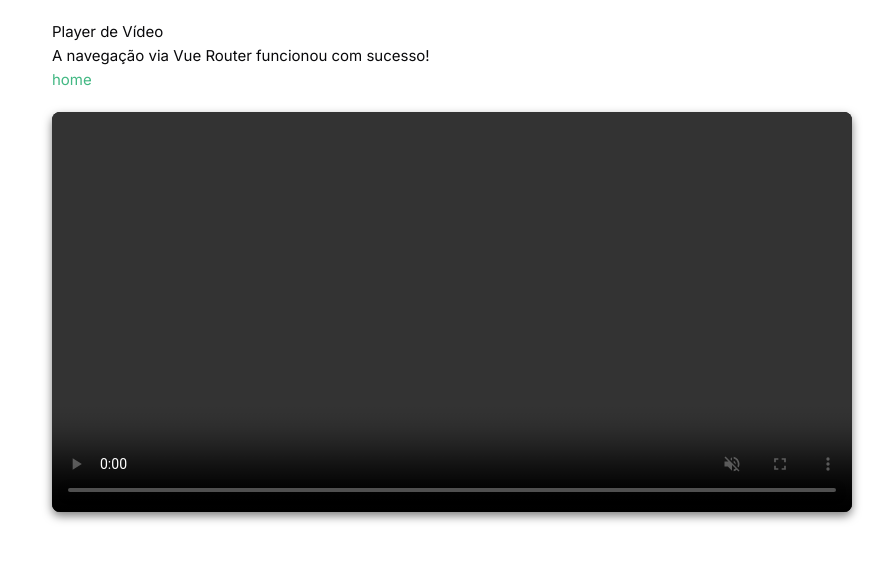
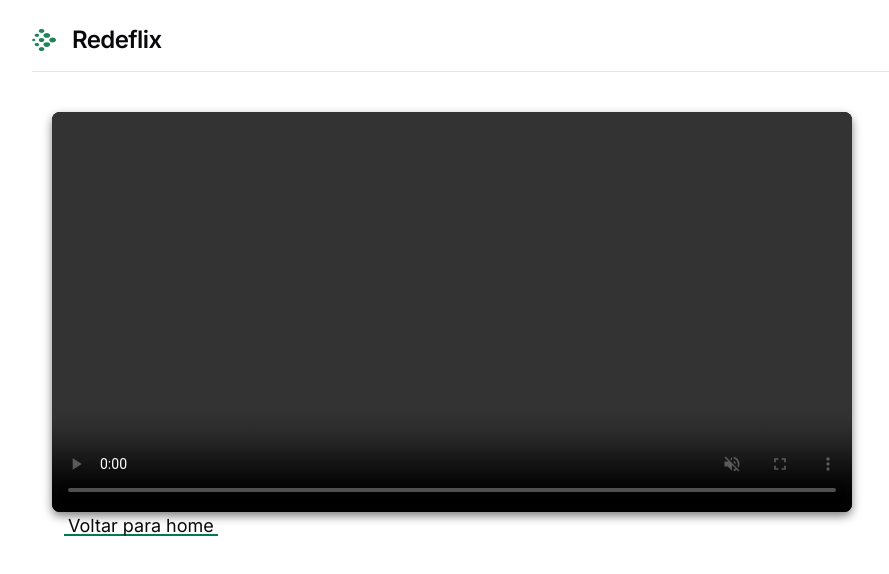
Before and after one commit to yurimutz/Trabalho-Redes, a Vue app in the folder cliente/: page /player in a window 1280 px wide. Shown: the top 574 px of the page, without its empty margins (0-889 px from the left). Built offline with nearby package versions, Linux system fonts and the light colour scheme.

Commit message:
feat: agora o header é um componente vue

```diff
--- a/cliente/src/Home.vue
+++ b/cliente/src/Home.vue
@@ -1,5 +1,6 @@
 <script setup>
   import { onMounted, ref } from 'vue';
+import Header from './components/Header.vue';
 import Carousel from './components/ui/carousel/Carousel.vue';
 import CarouselContent from './components/ui/carousel/CarouselContent.vue';
 import CarouselItem from './components/ui/carousel/CarouselItem.vue';
@@ -31,19 +32,11 @@ import CarouselPrevious from './components/ui/carousel/CarouselPrevious.vue';
 
 <template>
 
-  <header class="h-16 flex flex-wrap justify-center sm:justify-start items-center md:py-6 px-4 border-b">
-    <div class="wrapper py-5 gap-2 lg:gap-4 lg:pt-0">
-      <img alt="Vue logo" class="logo" src="./assets/redeflix.svg" width="24" height="24" />
-      <h3
-        class="scroll-m-20 text-2xl font-semibold tracking-tight"
-        >
-        Redeflix</h3>
-      <!-- <HelloWorld msg="RedeFlix" /> -->
-    </div>
-  </header>
-
+  <Header />
 
   <main class="mt-9">
+
+    <h1 class="scroll-m-20 text-4xl font-extrabold tracking-tight text-balance">Catálogo</h1>
 
     <Carousel
       class="relative pt-8"
--- a/cliente/src/Player.vue
+++ b/cliente/src/Player.vue
@@ -1,6 +1,7 @@
 <script setup>
 import { onMounted, ref } from 'vue';
 import { useRoute } from 'vue-router';
+import Header from './components/Header.vue';
 const videoPlayer = ref(null);
 const route = useRoute();
 
@@ -390,14 +391,25 @@ onMounted(() => {
 </script>
 
 <template>
+
+  <Header />
+
   <div class="player-container">
-    <h2>Player de Vídeo</h2>
-    <p>A navegação via Vue Router funcionou com sucesso!</p>
-    <a href="/">home</a>
+    <!-- <h2>Player de Vídeo</h2>
+    <p>A navegação via Vue Router funcionou com sucesso!</p> -->
 
     <div class="video-wrapper">
       <video ref="videoPlayer" controls autoplay muted></video>
     </div>
+
+    <!-- <a href="/">Voltar para home</a> -->
+
+    <a href="/" class="text-lg m-3 group relative w-max">
+      <span class ="p-1 relative z-10 group-hover:text-white">Voltar para home</span>
+      <!-- <span class="absolute -bottom-1 left-1/2 w-0 transition-all h-0.5 bg-primary group-hover:w-3/6"></span> -->
+      <!-- <span class="absolute -bottom-1 right-1/2 w-0 transition-all h-0.5 bg-primary group-hover:w-3/6"></span> -->
+      <span class="absolute left-0 bottom-0 w-full h-0.5 transition-all bg-primary z-0 group-hover:h-full "></span>
+  </a>
   </div>
 </template>
 
@@ -420,10 +432,6 @@ video {
   box-shadow: 0 4px 10px rgba(0,0,0,0.5);
 }
 
-a {
-  color: #42b883;
-  margin-bottom: 10px;
-}
 
 button {
   padding: 10px 20px;
--- /dev/null
+++ b/cliente/src/components/Header.vue
@@ -0,0 +1,30 @@
+<template>
+    <header class="h-16 flex flex-wrap justify-center sm:justify-start items-center md:py-6 border-b">
+        <div class="wrapper py-5 gap-2 lg:gap-4 lg:pt-0">
+            <img alt="Vue logo" class="logo" src="../assets/redeflix.svg" width="24" height="24" />
+            <h3 class="scroll-m-20 text-2xl font-semibold tracking-tight">Redeflix</h3>
+        </div>
+    </header>
+
+
+</template>
+
+<style scoped>
+
+header .wrapper {
+  display: flex;
+  flex-wrap: wrap;
+  justify-content: center;
+}
+
+@media (min-width: 1024px) {
+  header {
+    place-items: center;
+    width: 100%;
+    height: 72px;
+    /* padding-right: calc(var(--section-gap) / 2); */
+    /* padding-left: calc(var(--section-gap) / 2); */
+  }
+
+}
+</style>
```
